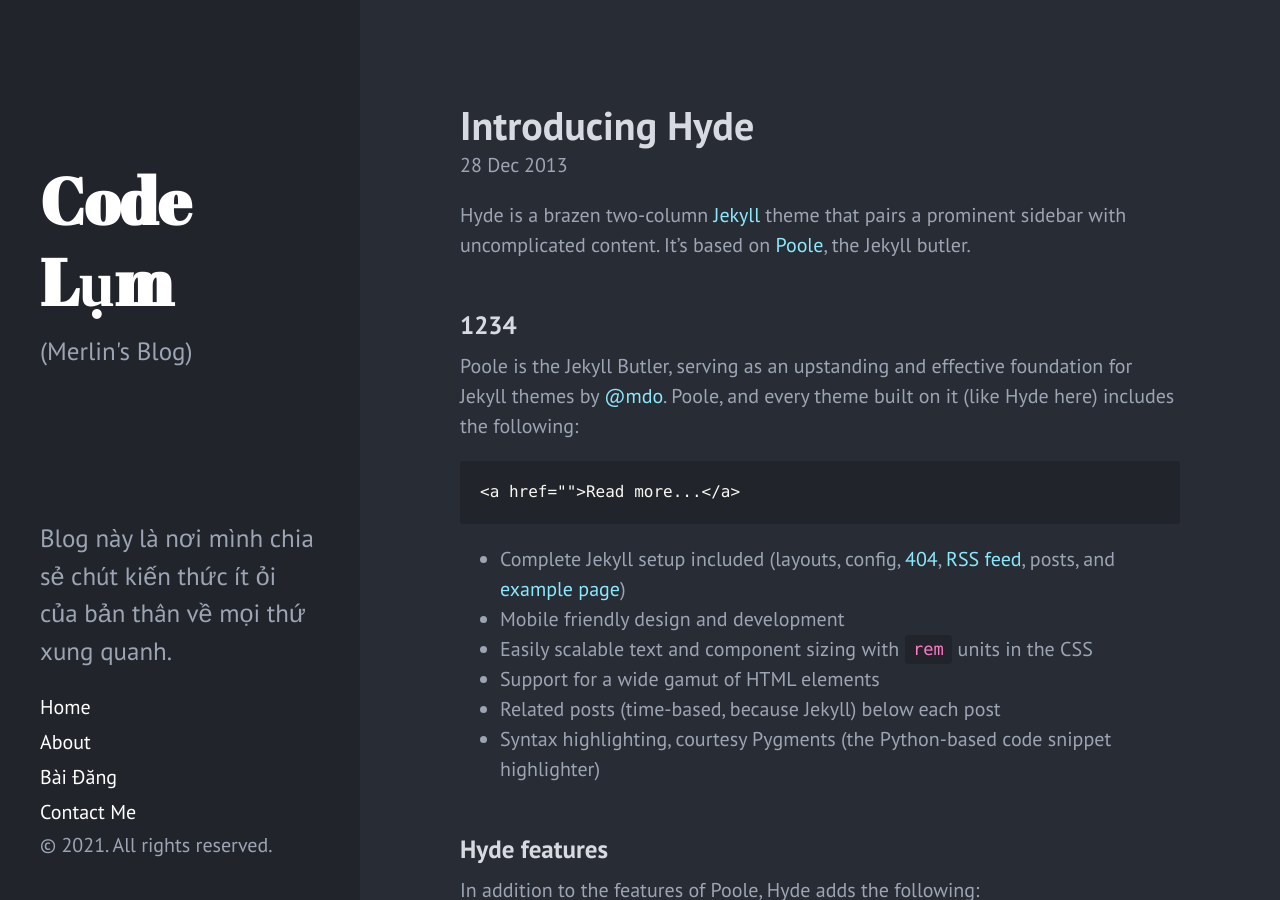
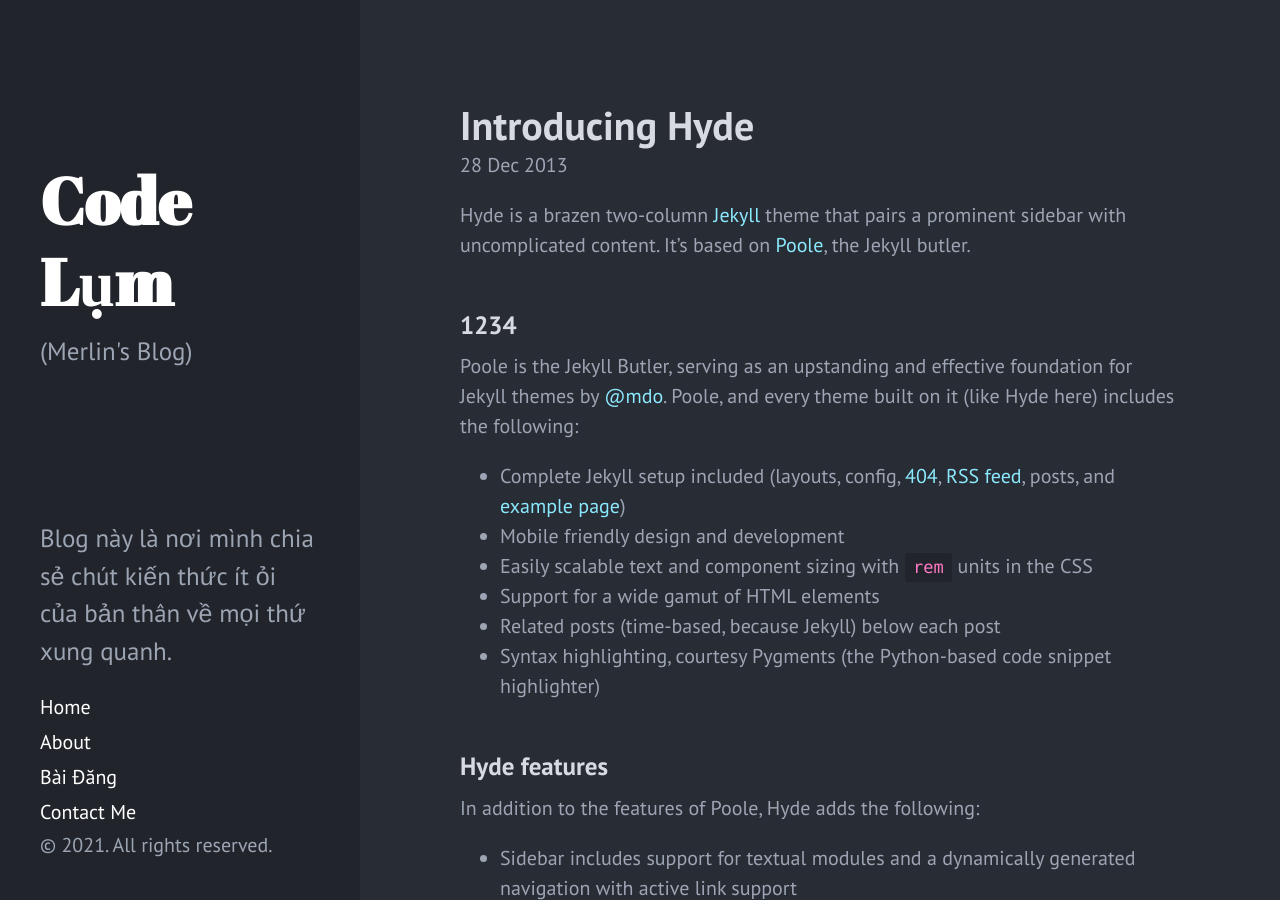
Before and after one commit to merlin7vv4/merlin7vv4.github.io, a Jekyll site: the page built from _posts/2013-12-28-introducing-hyde.md, in a window 1280 px wide and 900 px high. Built offline with Jekyll 4.4.1, drawn with Linux system fonts in a browser that asks for light colours.

Commit message:
Update 2013-12-28-introducing-hyde.md

```diff
--- a/_posts/2013-12-28-introducing-hyde.md
+++ b/_posts/2013-12-28-introducing-hyde.md
@@ -9,7 +9,7 @@
 
 Poole is the Jekyll Butler, serving as an upstanding and effective foundation for Jekyll themes by [@mdo](https://twitter.com/mdo). Poole, and every theme built on it (like Hyde here) includes the following:
 
-    <a href="{{ post.url }}">Read more...</a>
+<!--more-->
 
 * Complete Jekyll setup included (layouts, config, [404](/404), [RSS feed](/atom.xml), posts, and [example page](/about))
 * Mobile friendly design and development
```
